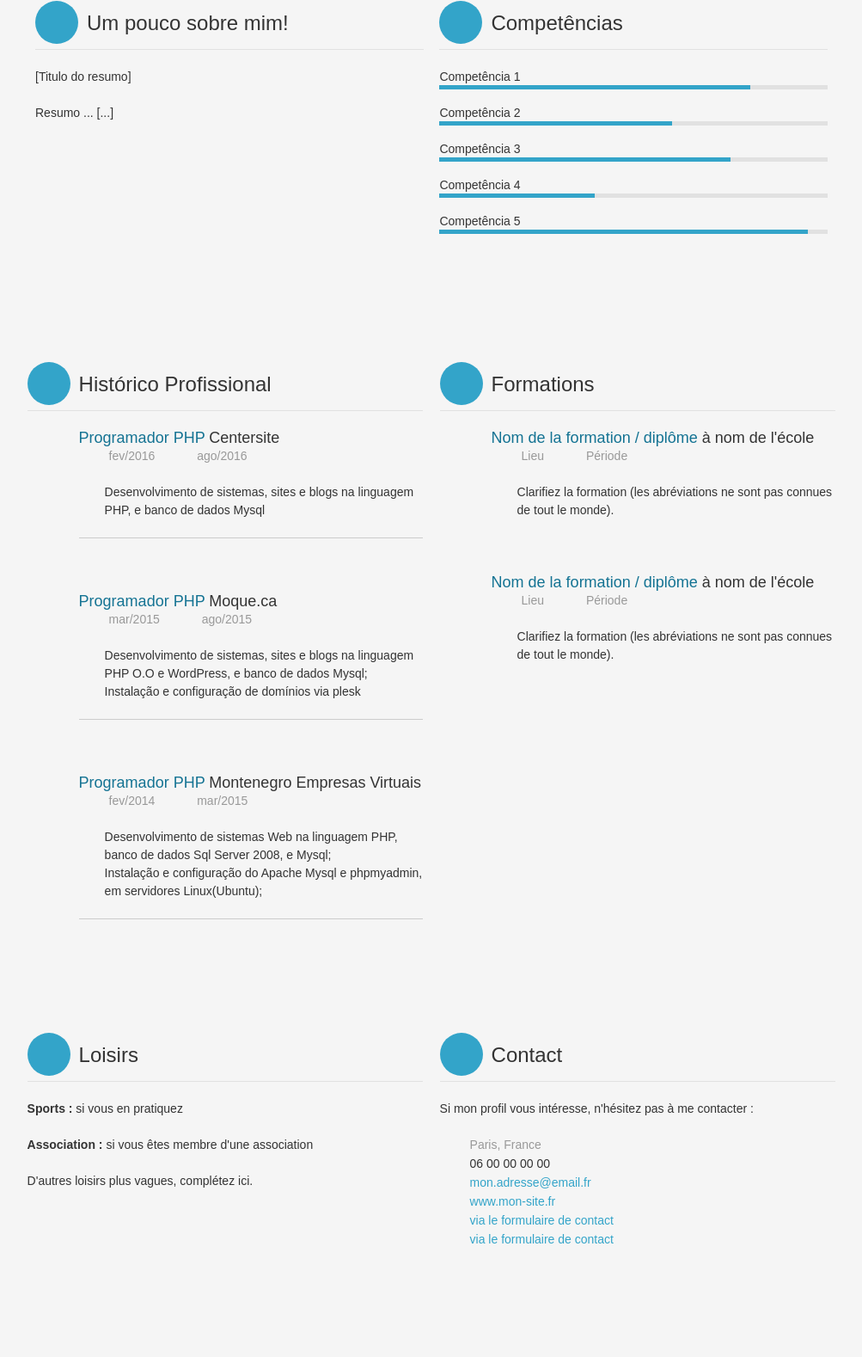
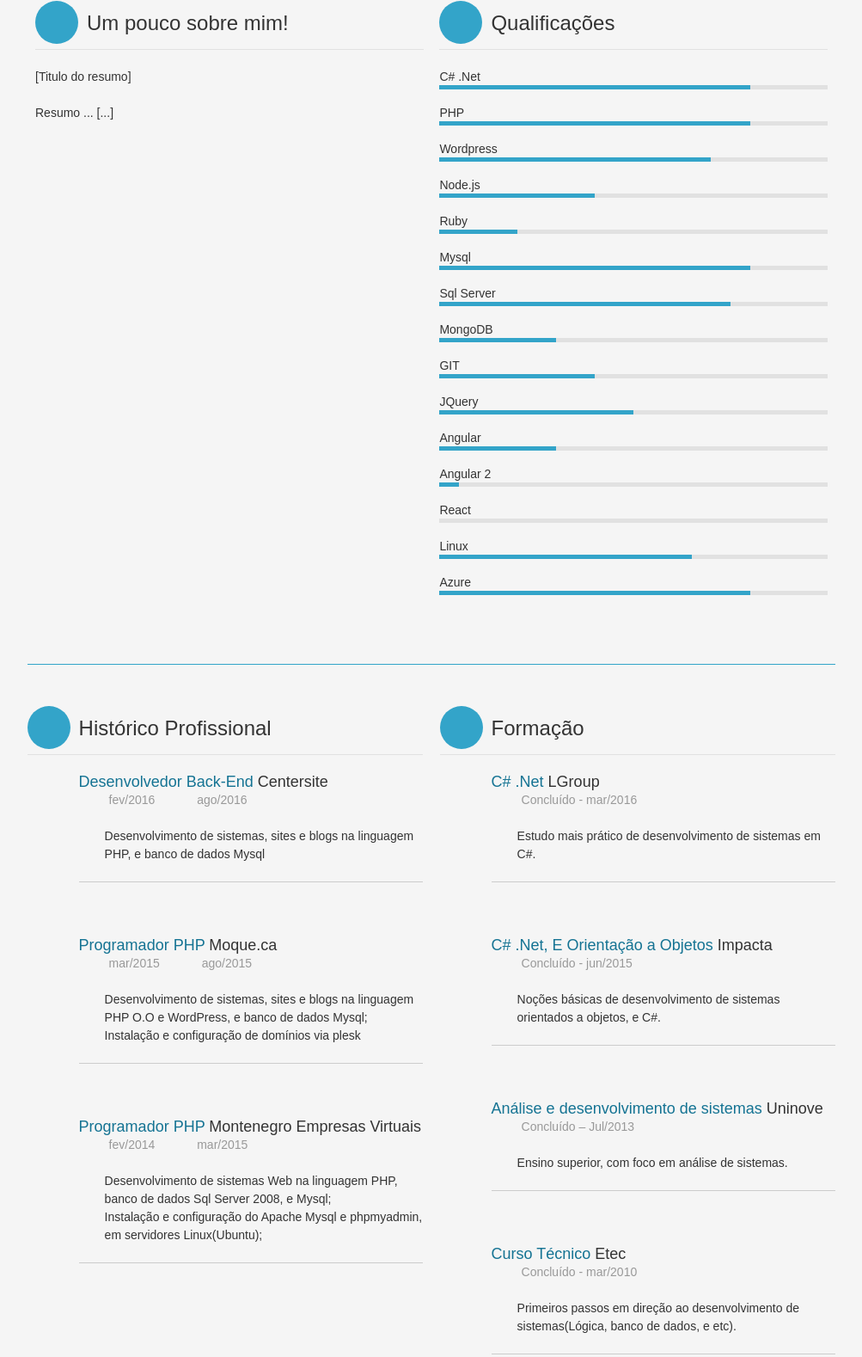
Before and after one commit to fabiomarcell/fabiomarcell.github.io, a plain HTML site: page index.html in a window 1280 px wide. Shown: the part 299-1877 px from the top of the page at 86% size, without its empty margins (138-1141 px from the left). Before the commit the page ends 1793 px from the top, so only its background shows below. Drawn offline with Linux system fonts and the light colour scheme; a web font is replaced by a local one.

Commit message:
Static test

```diff
--- a/index.html
+++ b/index.html
@@ -1,16 +1,14 @@
 <!DOCTYPE html>
-<html lang="pt"><head>
+<html lang="pt">
+	<head>
 		<meta http-equiv="content-type" content="text/html; charset=UTF-8">
 		<meta charset="utf-8">
 		<meta http-equiv="X-UA-Compatible" content="IE=edge,chrome=1">
 		<meta name="viewport" content="width=device-width, initial-scale=1.0">
-
 		<title>Fabio Marcell - Programador/Desenvolvedor Back End - Lord dos Códigos</title>
-
 		<!--[if lt IE 9]>
 		<script src="//html5shim.googlecode.com/svn/trunk/html5.js"></script>
 		<![endif]-->
-
 		<!-- Fichiers CSS -->
 		<link rel="stylesheet" href="assets/reset.css">
 		<!--[if lt IE 9]>
@@ -20,9 +18,7 @@
 		<link rel="stylesheet" media="screen and (min-width:481px)" href="assets/cv.css">
 		<link rel="stylesheet" media="print" href="assets/print.css">
 	</head>
-
 	<body>
-
 		<!-- Header -->
 		<header role="banner">
 			<div class="container_16">
@@ -30,19 +26,18 @@
 					<h1>Fabio Marcell</h1>
 					<h2>Programador / Desenvolvedor Back-End</h2>
 				</hgroup>
-
 				<!--<figure>
 					<img src="assets/avatar.jpg" alt="Sheldon COOPER">
 					</figure>-->
 			</div>
 		</header>
-
 		<!-- Contact -->
 		<section class="contactform clearfix">
 			<div class="container_16">
 				<h3>Contato</h3>
 				<p>Entre em contato para a gente conversar melhor.
-			<br><em>We will rule the world(s)!</em></p>
+					<br><em>We will rule the world(s)!</em>
+				</p>
 				<form method="post" action="#" id="contactForm" class="grid_16">
 					<p class="grid_10">
 						<textarea name="message" placeholder="Sobre o que podemos conversar?" class="required" required></textarea>
@@ -56,7 +51,6 @@
 				</form>
 			</div>
 		</section>
-
 		<!-- Corps -->
 		<section role="main" class="container_16 clearfix">
 			<div class="grid_16">
@@ -65,39 +59,42 @@
 					<h3>Um pouco sobre mim!</h3>
 					<p>[Titulo do resumo]</p>
 					<p>Resumo ... [...] </p>
-				<br>
-				<br><br>
-				<br>
+
 				</div>
-
 				<!-- Compétences -->
 				<div class="grid_8 competences">
-				<h3>Competências</h3>
+					<h3>Qualificações</h3>
 					<ul class="barres">
-					<li data-skills="80">Competência 1<span style="width: 80%;"></span></li>
-					<li data-skills="60">Competência 2<span style="width: 60%;"></span></li>
-					<li data-skills="75">Competência 3<span style="width: 75%;"></span></li>
-					<li data-skills="40">Competência 4<span style="width: 40%;"></span></li>
-					<li data-skills="95">Competência 5<span style="width: 95%;"></span></li>
+						<li data-skills="80">C# .Net <span style="width: 80%;"></span></li>
+						<li data-skills="80">PHP <span style="width: 80%;"></span></li>
+						<li data-skills="70">Wordpress <span style="width: 70%;"></span></li>
+						<li data-skills="40">Node.js <span style="width: 40%;"></span></li>
+						<li data-skills="20">Ruby <span style="width: 20%;"></span></li>
+						<li data-skills="80">Mysql <span style="width: 80%;"></span></li>
+						<li data-skills="75">Sql Server <span style="width: 75%;"></span></li>
+						<li data-skills="30">MongoDB <span style="width: 30%;"></span></li>
+						<li data-skills="30">GIT <span style="width: 40%;"></span></li>
+						<li data-skills="50">JQuery <span style="width: 50%;"></span></li>
+						<li data-skills="30">Angular <span style="width: 30%;"></span></li>
+						<li data-skills="5">Angular 2 <span style="width: 5%;"></span></li>
+						<li data-skills="0">React <span style="width: 0%;"></span></li>
+						<li data-skills="65">Linux <span style="width: 65%;"></span></li>
+						<li data-skills="80">Azure <span style="width: 80%;"></span></li>
 					</ul>
-				<br>
-				<br><br>
-				<br>
 				</div>
 			</div>
+			<div class="grid_16" style="border-bottom: 1px solid #33a4c9;"></div>
 
 			<!-- Expériences -->
 			<div class="grid_8 experiences">
 				<h3>Histórico Profissional</h3>
-
 				<ul>
 					<li style="border-bottom:1px solid #ccc;">
-						<h4><strong>Programador PHP</strong> Centersite</h4>
+						<h4><strong>Desenvolvedor Back-End</strong> Centersite</h4>
 						<span class="lieu">fev/2016</span>
 						<span class="dates">ago/2016</span>
 						<p>Desenvolvimento de sistemas, sites e blogs na linguagem PHP, e banco de dados Mysql</p>
 					</li>
-
 					<li style="border-bottom:1px solid #ccc;">
 						<h4><strong>Programador PHP</strong> Moque.ca</h4>
 						<span class="lieu">mar/2015</span>
@@ -107,7 +104,6 @@
 							Instalação e configuração de domínios via plesk
 						</p>
 					</li>
-
 					<li style="border-bottom:1px solid #ccc;">
 						<h4><strong>Programador PHP</strong> Montenegro Empresas Virtuais</h4>
 						<span class="lieu">fev/2014</span>
@@ -117,53 +113,57 @@
 							Instalação e configuração do Apache Mysql e phpmyadmin, em servidores Linux(Ubuntu);
 						</p>
 					</li>
+				</ul>
+			</div>
+			<!-- Formations -->
+			<div class="grid_8 formations">
+				<h3>Formação</h3>
+				<ul>
+					<li style="border-bottom:1px solid #ccc;">
+						<h4><strong>C# .Net</strong> LGroup</h4>
+						<span class="dates">Concluído - mar/2016</span>
+						<p>Estudo mais prático de desenvolvimento de sistemas em C#.</p>
+					</li>
+					<li style="border-bottom:1px solid #ccc;">
+						<h4><strong>C# .Net, E Orientação a Objetos</strong> Impacta</h4>
+						<span class="dates">Concluído - jun/2015</span>
+						<p>Noções básicas de desenvolvimento de sistemas orientados a objetos, e C#.</p>
+					</li>
+					<li style="border-bottom:1px solid #ccc;">
+						<h4><strong>Análise e desenvolvimento de sistemas</strong> Uninove</h4>
+						<span class="dates">Concluído – Jul/2013</span>
+						<p>Ensino superior, com foco em análise de sistemas.</p>
+					</li>
+					<li style="border-bottom:1px solid #ccc;">
+						<h4><strong>Curso Técnico</strong> Etec</h4>
+						<span class="dates">Concluído - mar/2010</span>
+						<p>Primeiros passos em direção ao desenvolvimento de sistemas(Lógica, banco de dados, e etc).</p>
+					</li>
 
 				</ul>
 			</div>
-
-			<!-- Formations -->
-			<div class="grid_8 formations">
-				<h3>Formations</h3>
-				<ul>
-					<li>
-						<h4><strong>Nom de la formation / diplôme</strong> à nom de l'école</h4>
-						<span class="lieu">Lieu</span>
-						<span class="dates">Période</span>
-						<p>Clarifiez la formation (les abréviations ne sont pas connues de tout le monde).</p>
-					</li>
-					<li>
-						<h4><strong>Nom de la formation / diplôme</strong> à nom de l'école</h4>
-						<span class="lieu">Lieu</span>
-						<span class="dates">Période</span>
-						<p>Clarifiez la formation (les abréviations ne sont pas connues de tout le monde).</p>
-					</li>
-				</ul>
-			</div>
-
 			<!-- Loisirs -->
-			<div class="grid_16"></div>
-			<div class="grid_8 loisirs">
+			<div class="grid_16" style="border-bottom: 1px solid #33a4c9;"></div>
+			<!--<div class="grid_8 loisirs">
 				<h3>Loisirs</h3>
 				<p><strong>Sports :</strong> si vous en pratiquez</p>
 				<p><strong>Association :</strong> si vous êtes membre d'une association</p>
 				<p>D'autres loisirs plus vagues, complétez ici.</p>
-			</div>
-
+			</div>-->
 			<!-- Contact -->
 			<div class="grid_8 contact">
-				<h3>Contact</h3>
-				<p>Si mon profil vous intéresse, n'hésitez pas à me contacter :</p>
+				<h3>Contato</h3>
+				<p></p>
 				<ul>
-					<li class="lieu">Paris, France</li>
-					<li class="phone">06 00 00 00 00</li>
-					<li class="mail"><a href="mailto:mon.adresse@email.fr">mon.adresse@email.fr</a></li>
-					<li class="site"><a href="http://www.mon-site.fr/">www.mon-site.fr</a></li>
-					<li class="form"><a class="toContactform">via le formulaire de contact</a></li>
-                    <li class="form"><a class="toContactform">via le formulaire de contact</a></li>
+					<li class="lieu">São Paulo, SP</li>
+					<li class="phone">(11) 97069-7219</li>
+					<li class="mail"><a href="mailto:mon.adresse@email.fr">fabio.marcell@outlook.com</a></li>
+					<li class="site"><a href="https://www.linkedin.com/in/fabiomarcell">Linkedin</a></li>
+					<li class="site"><a href="http://github.com/fabiomarcell">Github</a></li>
+					<li class="form"><a class="toContactform">Ou use meu Formulário, eu deixo!</a></li>
 				</ul>
 			</div>
 		</section>
-
 		<!-- Scripts JavaScript -->
 		<script src="assets/jquery-1.js"></script>
 		<script src="assets/validate.js"></script>
@@ -171,5 +171,5 @@
 		<script src="scripts/placeholder.js"></script>
 		<![endif]-->
 		<script src="assets/plugins.js"></script>
-
-</body></html>
+	</body>
+</html>
```
Lines whose indentation alone changed are shown as unchanged.
